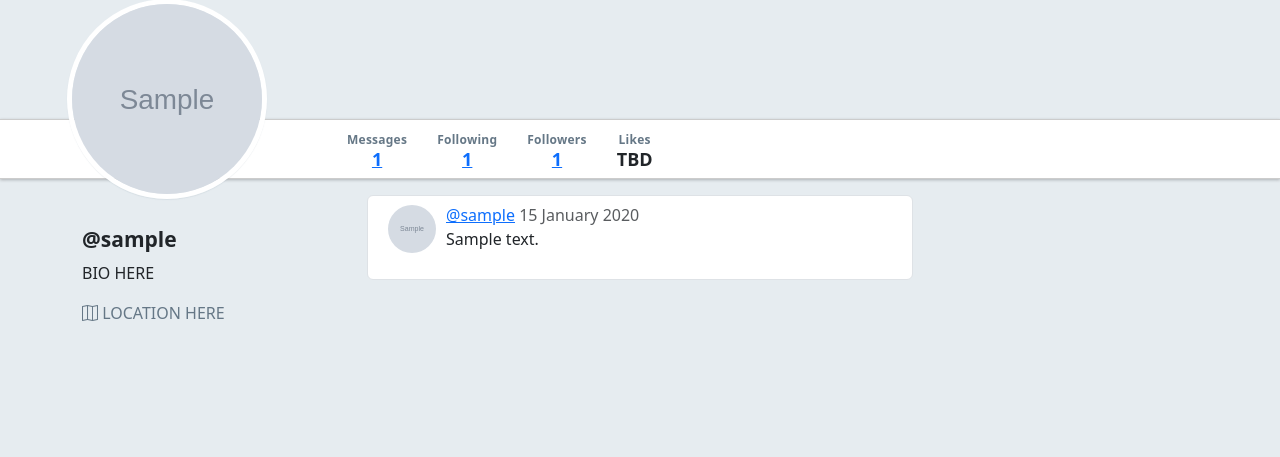
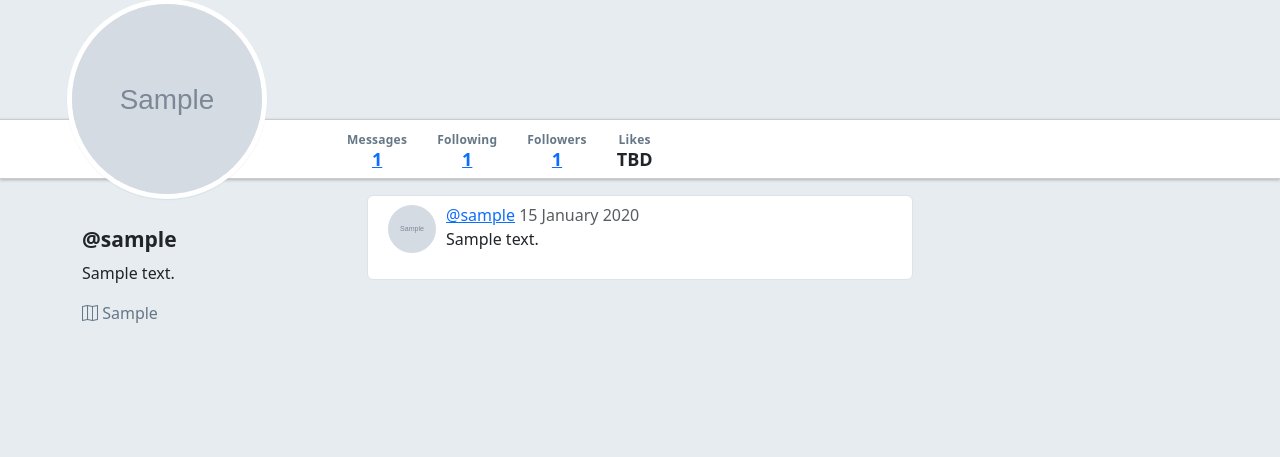
Before and after one commit to bryanpitman/warbler, a Flask app: template templates/users/show.html in a window 1280 px wide. Shown: the part 287-744 px from the top of the page. Run offline with Flask 2, Linux system fonts and the light colour scheme; the template is opened without the code that fills it: values that come from a table or form of the project are taken from there, others are empty; tables that the repository leaves empty hold one stand-in row (values such as "Sample post"); grey boxes marked "Sample" are stand-in pictures.

Commit message:
add jinja ref to user bio and location

```diff
--- a/templates/users/detail.html
+++ b/templates/users/detail.html
@@ -80,10 +80,10 @@
 <div class="row">
   <div class="col-sm-3">
     <h4 id="sidebar-username">@{{ user.username }}</h4>
-    <p>BIO HERE</p>
+    <p>{{ user.bio }}</p>
     <p class="user-location">
       <span class="bi bi-map"></span>
-      LOCATION HERE
+      {{ user.location }}
     </p>
   </div>
 
```
